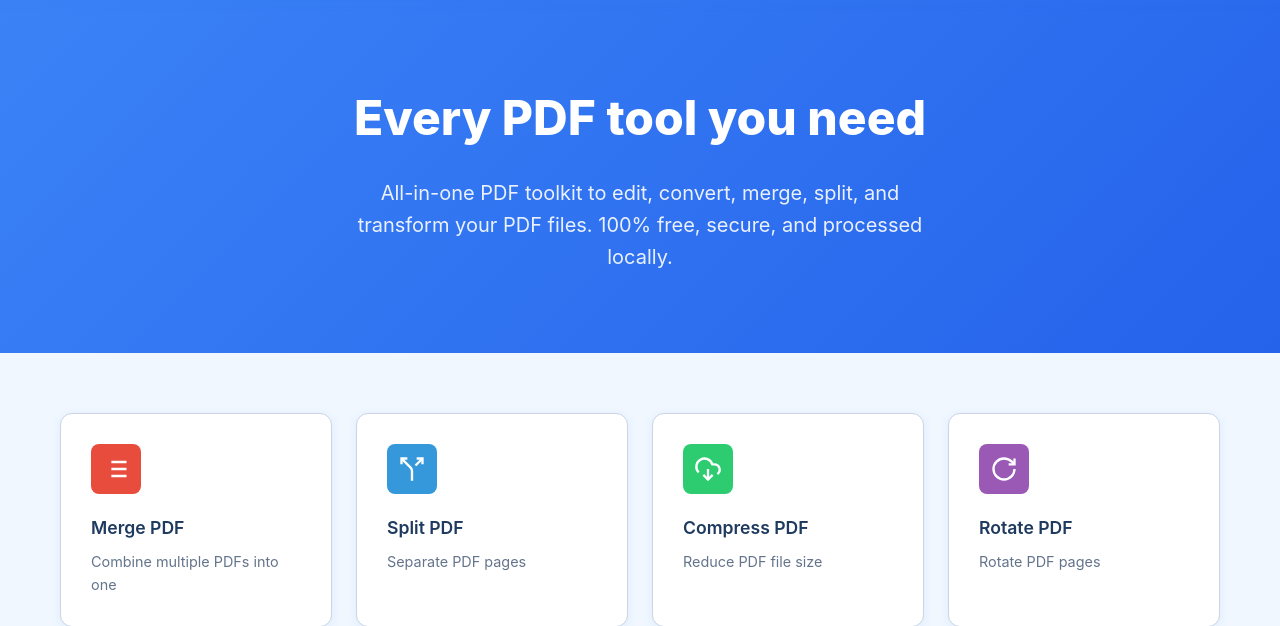
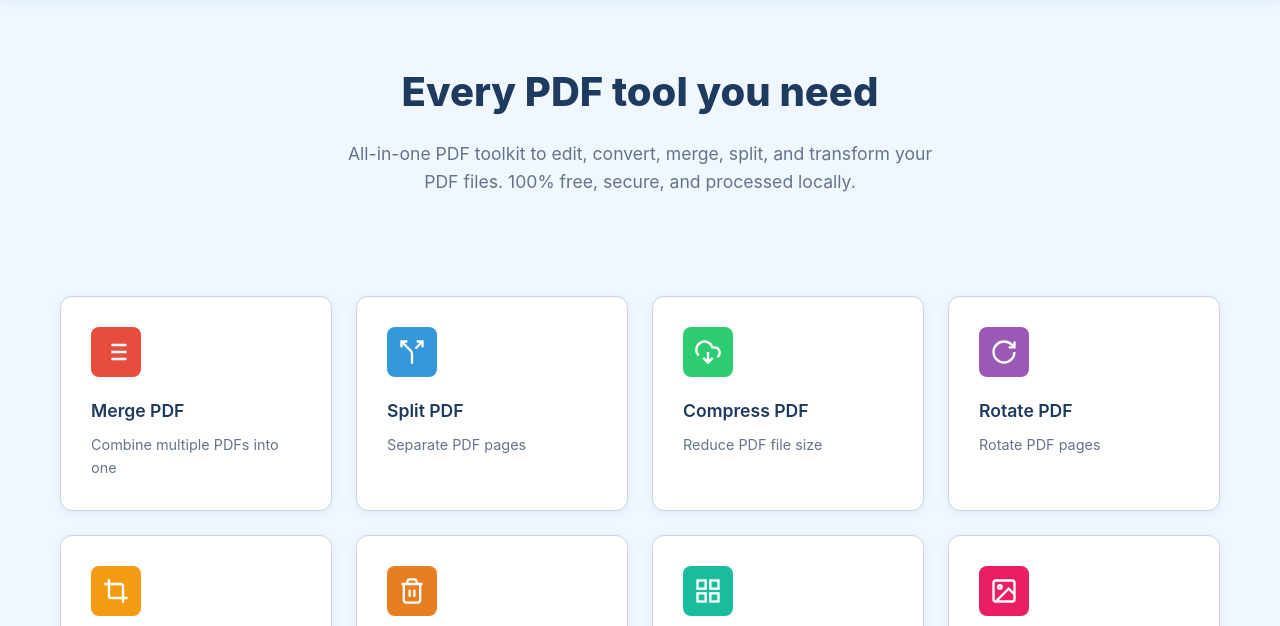
Before and after one commit to Awaisee01/pdf-tools-python, a Flask app: page / in a window 1280 px wide. Shown: the part 70-696 px from the top of the page. Run offline with Flask 3, Linux system fonts and the light colour scheme.

Commit message:
Update homepage hero section to remove background color
Remove gradient background from hero section and adjust text styling in style.css.

Replit-Commit-Author: Agent
Replit-Commit-Session-Id: 81fdaad1-fa29-42ae-a205-0653c3431fe6
Replit-Commit-Checkpoint-Type: full_checkpoint
Replit-Commit-Event-Id: 5dc5e0f2-e8aa-40aa-bcb6-afc0e0abd56e
Replit-Commit-Screenshot-Url: https://storage.googleapis.com/screenshot-production-us-central1/d2c19a79-524e-42e8-8f48-509ca0ca08e4/81fdaad1-fa29-42ae-a205-0653c3431fe6/bocTs37
Replit-Helium-Checkpoint-Created: true

```diff
--- a/static/css/style.css
+++ b/static/css/style.css
@@ -284,21 +284,22 @@ body.menu-open {
 }
 
 .hero {
-    background: linear-gradient(135deg, var(--primary-color) 0%, #2563eb 100%);
-    color: var(--white);
-    padding: 80px 0;
+    background: transparent;
+    color: var(--text-color);
+    padding: 60px 0 40px;
     text-align: center;
 }
 
 .hero h1 {
-    font-size: 3rem;
-    margin-bottom: 20px;
+    font-size: 2.5rem;
+    margin-bottom: 16px;
     font-weight: 800;
+    color: var(--text-color);
 }
 
 .hero p {
-    font-size: 1.25rem;
-    opacity: 0.9;
+    font-size: 1.1rem;
+    color: var(--text-light);
     max-width: 600px;
     margin: 0 auto;
 }
```
Also changed, not shown: attached_assets/targeted_element_1765558051844.png (added).
